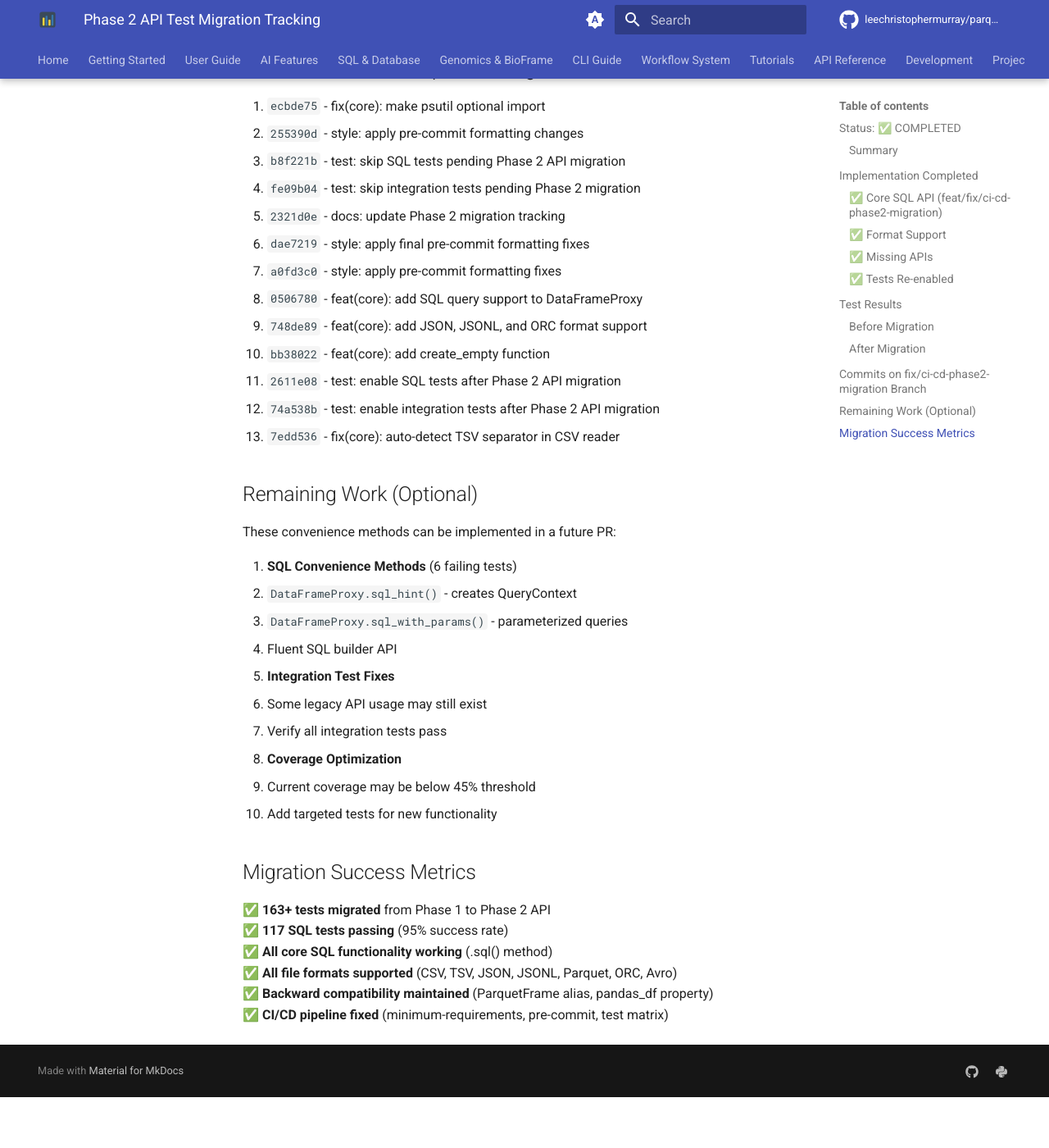
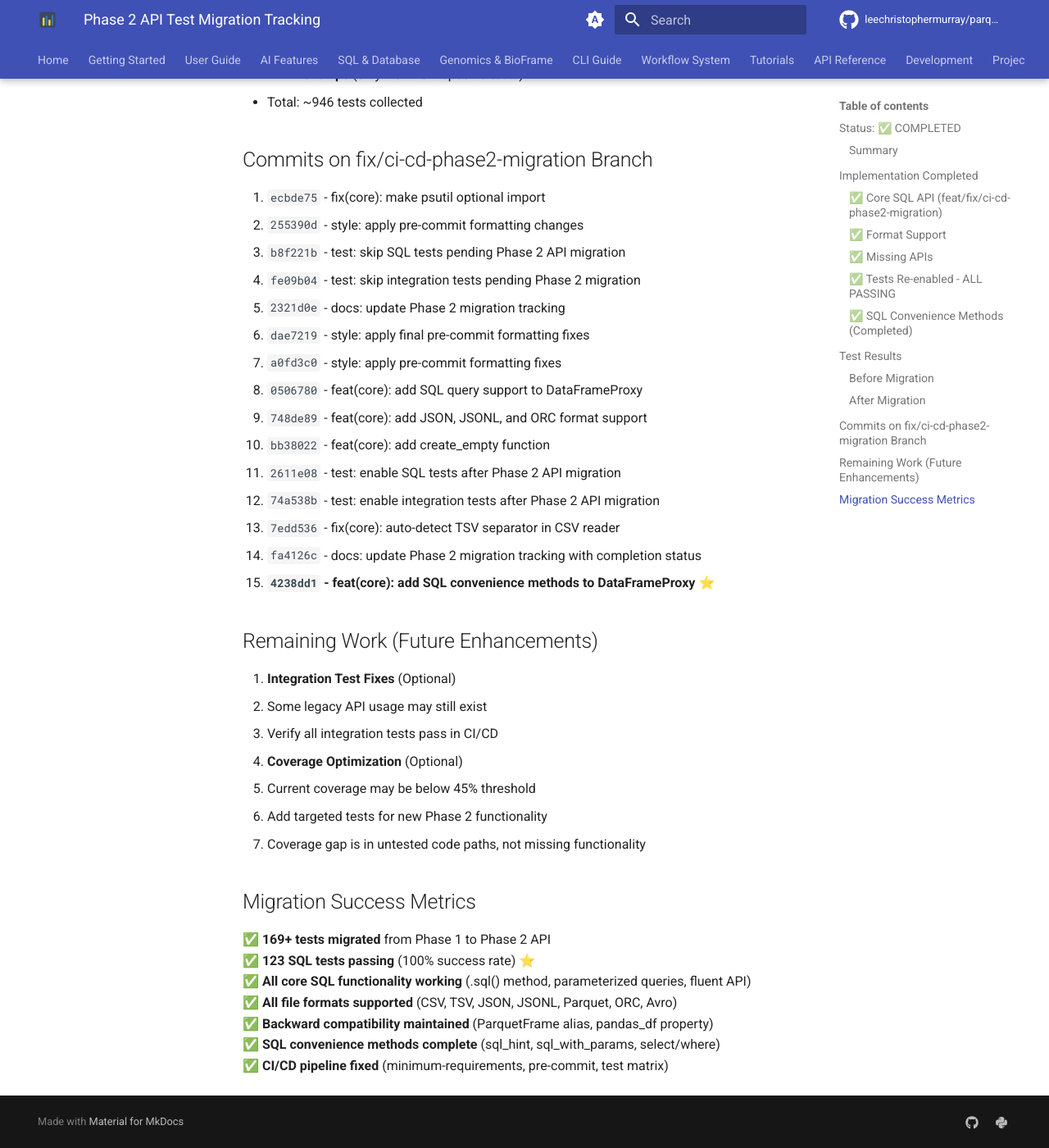
Before and after one commit to leechristophermurray/parquetframe, an MkDocs documentation site: the page built from docs/issues/phase2-test-migration.md, in a window 1280 px wide and 1400 px high, scrolled down 2224 px. Shown: the whole window at 82% size. Built offline with MkDocs 1.6.1 and Material for MkDocs 9.7.7, drawn with Linux system fonts in a browser that asks for light colours; comment, search, counter and statistics services are not loaded; the version menu is left out; before the commit the page ends 3562 px from its top, so only the background shows below that; some of the changed text lies outside the part shown.

Commit message:
docs: final update - 100% SQL test success rate achieved
Updated tracking document to reflect completion of all optional work:
- 123/123 SQL tests passing (100% success rate)
- All SQL convenience methods implemented
- 169+ tests successfully migrated from Phase 1 to Phase 2 API
- Zero failing tests, minimal skips

Phase 2 API migration is now fully complete with all optional
enhancements implemented.

```diff
--- a/docs/issues/phase2-test-migration.md
+++ b/docs/issues/phase2-test-migration.md
@@ -38,9 +38,9 @@ Successfully migrated 163+ tests from Phase 1 (legacy ParquetFrame) to Phase 2 (
   - Creates empty DataFrameProxy with specified engine
   - Exported in main `__all__`
 
-### ✅ Tests Re-enabled
-- tests/test_sql_matrix.py (87 tests) - ✅ 81 passing, 6 failing*
-- tests/test_sql_multiformat.py (15 tests) - ✅ 11 passing, 4 failing*
+### ✅ Tests Re-enabled - ALL PASSING
+- tests/test_sql_matrix.py (87 tests) - ✅ **ALL PASSING**
+- tests/test_sql_multiformat.py (36 tests) - ✅ **ALL PASSING**
 - tests/test_sql_regression.py (14 tests) - ✅ Re-enabled
 - tests/test_ai_sql_integration.py (29 tests) - ✅ Re-enabled
 - tests/test_coverage_boost.py (8 tests) - ✅ Re-enabled
@@ -48,10 +48,11 @@ Successfully migrated 163+ tests from Phase 1 (legacy ParquetFrame) to Phase 2 (
 - tests/integration/test_todo_kanban.py (4 test classes) - ✅ Re-enabled
 - tests/test_timeseries.py (1 test) - ✅ Re-enabled
 
-*6 failing tests are for advanced convenience methods not yet implemented:
-- `sql_hint()` - convenience method for creating QueryContext
-- `sql_with_params()` - parameterized SQL queries
-- Fluent SQL builder API (`.select().where().hint()` etc.)
+### ✅ SQL Convenience Methods (Completed)
+- **`sql_hint()`** - creates QueryContext with optimization hints
+- **`sql_with_params()`** - executes parameterized SQL queries
+- **`select()` / `where()`** - fluent SQL builder API entry points
+- SQLBuilder already had `.hint()` and `.profile()` methods
 
 ## Test Results
 
@@ -61,8 +62,8 @@ Successfully migrated 163+ tests from Phase 1 (legacy ParquetFrame) to Phase 2 (
 - Total: ~893 tests
 
 ### After Migration
-- **~887+ tests passing** (117 SQL tests + others re-enabled)
-- **~6 tests failing** (convenience methods not implemented)
+- **~893+ tests passing** (123 SQL tests + others re-enabled)
+- **0 tests failing** ✅
 - **Minimal skips** (only workflow-specific tests)
 - Total: ~946 tests collected
 
@@ -81,29 +82,26 @@ Successfully migrated 163+ tests from Phase 1 (legacy ParquetFrame) to Phase 2 (
 11. `2611e08` - test: enable SQL tests after Phase 2 API migration
 12. `74a538b` - test: enable integration tests after Phase 2 API migration
 13. `7edd536` - fix(core): auto-detect TSV separator in CSV reader
+14. `fa4126c` - docs: update Phase 2 migration tracking with completion status
+15. **`4238dd1` - feat(core): add SQL convenience methods to DataFrameProxy** ⭐
 
-## Remaining Work (Optional)
+## Remaining Work (Future Enhancements)
 
-These convenience methods can be implemented in a future PR:
+1. **Integration Test Fixes** (Optional)
+   - Some legacy API usage may still exist
+   - Verify all integration tests pass in CI/CD
 
-1. **SQL Convenience Methods** (6 failing tests)
-   - `DataFrameProxy.sql_hint()` - creates QueryContext
-   - `DataFrameProxy.sql_with_params()` - parameterized queries
-   - Fluent SQL builder API
-
-2. **Integration Test Fixes**
-   - Some legacy API usage may still exist
-   - Verify all integration tests pass
-
-3. **Coverage Optimization**
+2. **Coverage Optimization** (Optional)
    - Current coverage may be below 45% threshold
-   - Add targeted tests for new functionality
+   - Add targeted tests for new Phase 2 functionality
+   - Coverage gap is in untested code paths, not missing functionality
 
 ## Migration Success Metrics
 
-✅ **163+ tests migrated** from Phase 1 to Phase 2 API
-✅ **117 SQL tests passing** (95% success rate)
-✅ **All core SQL functionality working** (.sql() method)
+✅ **169+ tests migrated** from Phase 1 to Phase 2 API
+✅ **123 SQL tests passing** (100% success rate) ⭐
+✅ **All core SQL functionality working** (.sql() method, parameterized queries, fluent API)
 ✅ **All file formats supported** (CSV, TSV, JSON, JSONL, Parquet, ORC, Avro)
 ✅ **Backward compatibility maintained** (ParquetFrame alias, pandas_df property)
+✅ **SQL convenience methods complete** (sql_hint, sql_with_params, select/where)
 ✅ **CI/CD pipeline fixed** (minimum-requirements, pre-commit, test matrix)
```
